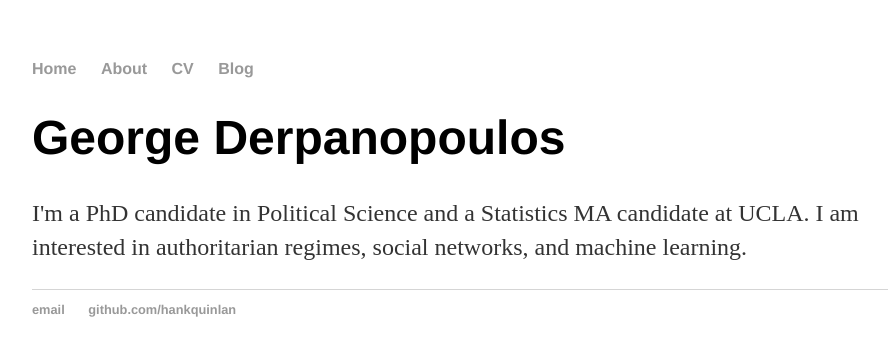
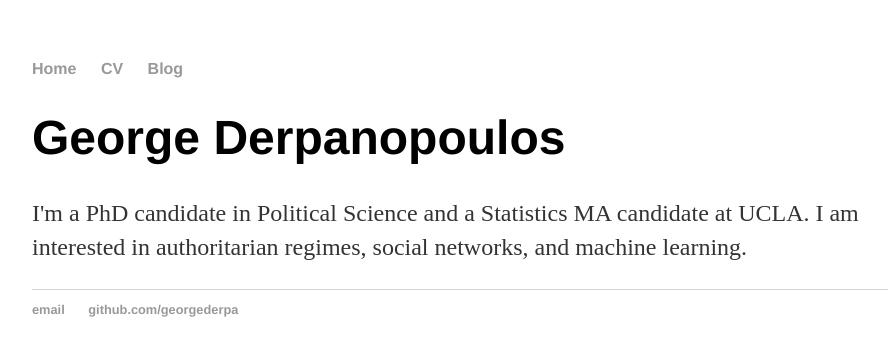
Before and after one commit to georgederpa/georgederpa, a Jekyll site: the page built from index.html, in a window 1280 px wide. Shown: the top 356 px of the page, without its empty margins (160-1048 px from the left). Built offline with Jekyll 4.4.1, drawn with Linux system fonts in a browser that asks for light colours.

Commit message:
Update default.html

```diff
--- a/_layouts/default.html
+++ b/_layouts/default.html
@@ -9,7 +9,6 @@
 			<nav>
 	    		<ul>
 	        		<li><a href="/">Home</a></li>
-		        	<li><a href="/about">About</a></li>
 	        		<li><a href="/cv">CV</a></li>
 	        		<li><a href="/blog">Blog</a></li>
 	    		</ul>
@@ -21,8 +20,8 @@
 			</div><!-- /.container -->
 			<footer>
 	    		<ul>
-	        		<li><a href="mailto:hankquinlanhub@gmail.com">email</a></li>
-	        		<li><a href="https://github.com/hankquinlan">github.com/hankquinlan</a></li>
+	        		<li><a href="mailto:gderpa@ucla.edu">email</a></li>
+	        		<li><a href="https://github.com/georgederpa">github.com/georgederpa</a></li>
 				</ul>
 			</footer>
 		</body>
```
